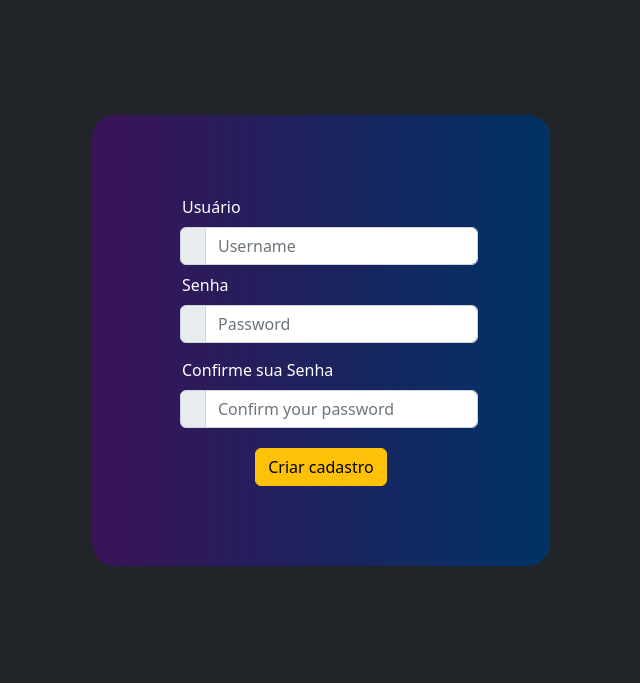
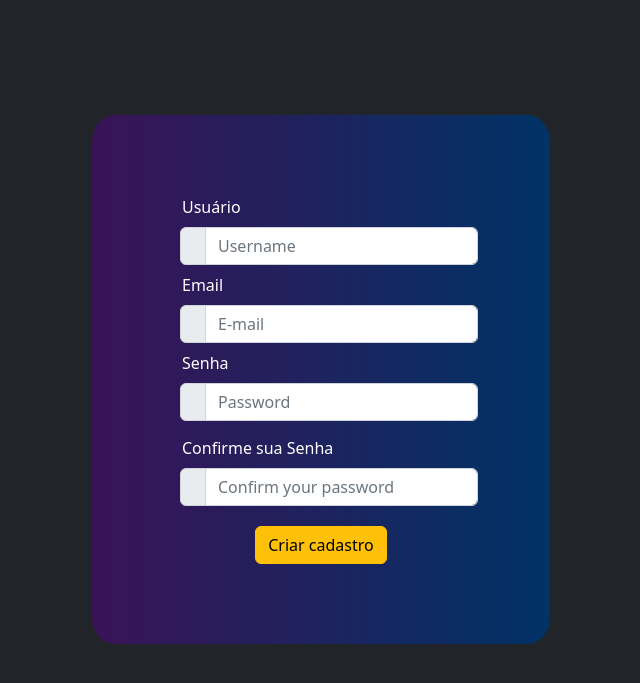
Before and after one commit to 1uccas/php-login-repository, a PHP site: page /cadastro in a window 1280 px wide. Shown: the top 683 px of the page, without its empty margins (319-959 px from the left). Run offline with PHP 8.4, Linux system fonts and the light colour scheme.

Commit message:
feat: adicionando email cadastrar-se -> HTML

```diff
--- a/src/page/cadastro.php
+++ b/src/page/cadastro.php
@@ -24,6 +24,13 @@
 						  <span class="input-group-text" id="addon-wrapping"></span>
 						  <input type="text" class="form-control" id="username_cadastro" name="username_cadastro" placeholder="Username" aria-label="Username" aria-describedby="addon-wrapping" required>
 						</div>
+						<div class="div-label-email">
+							<label>Email</label>
+						</div>
+						<div class="input-group flex-nowrap m-2">
+						  <span class="input-group-text" id="addon-wrapping"></span>
+						  <input type="email" class="form-control" id="email_cadastro" name="email_cadastro" placeholder="E-mail" aria-label="email" aria-describedby="addon-wrapping" required>
+						</div>
 						<div class="div-label-password">
 							<label>Senha</label>
 						</div>
--- a/src/styles/cadastro.css
+++ b/src/styles/cadastro.css
@@ -14,7 +14,7 @@ body{
 	padding: 80px;
 }
 
-.div-label-user, .div-label-password, .div-label-again-password{
+.div-label-user, .div-label-email, .div-label-password, .div-label-again-password{
 	margin-left: 10px;
 	text-align: left;
 	color: white;
```
Also changed, not shown: src/php/InserirUsuario.php (+4 -3 lines).
